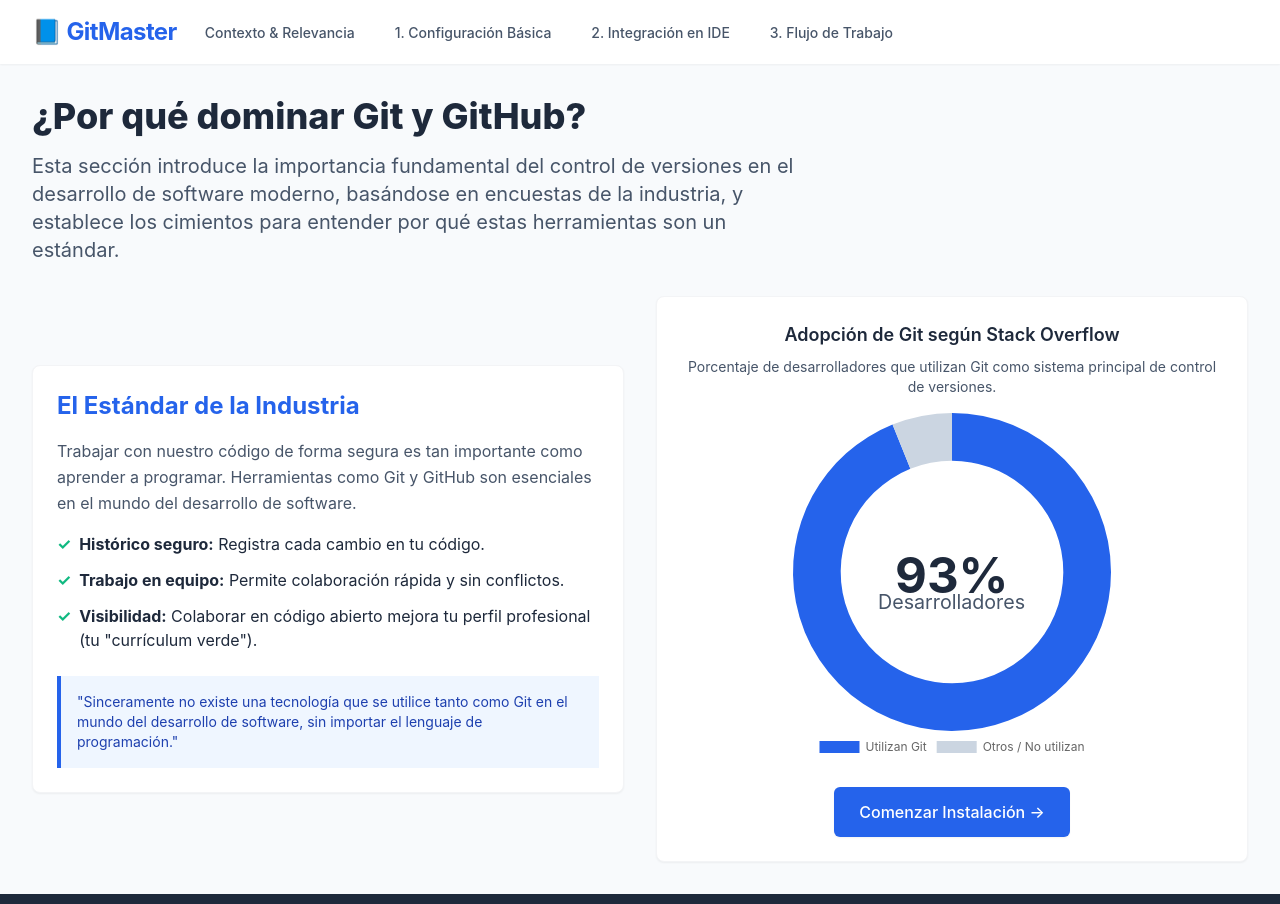
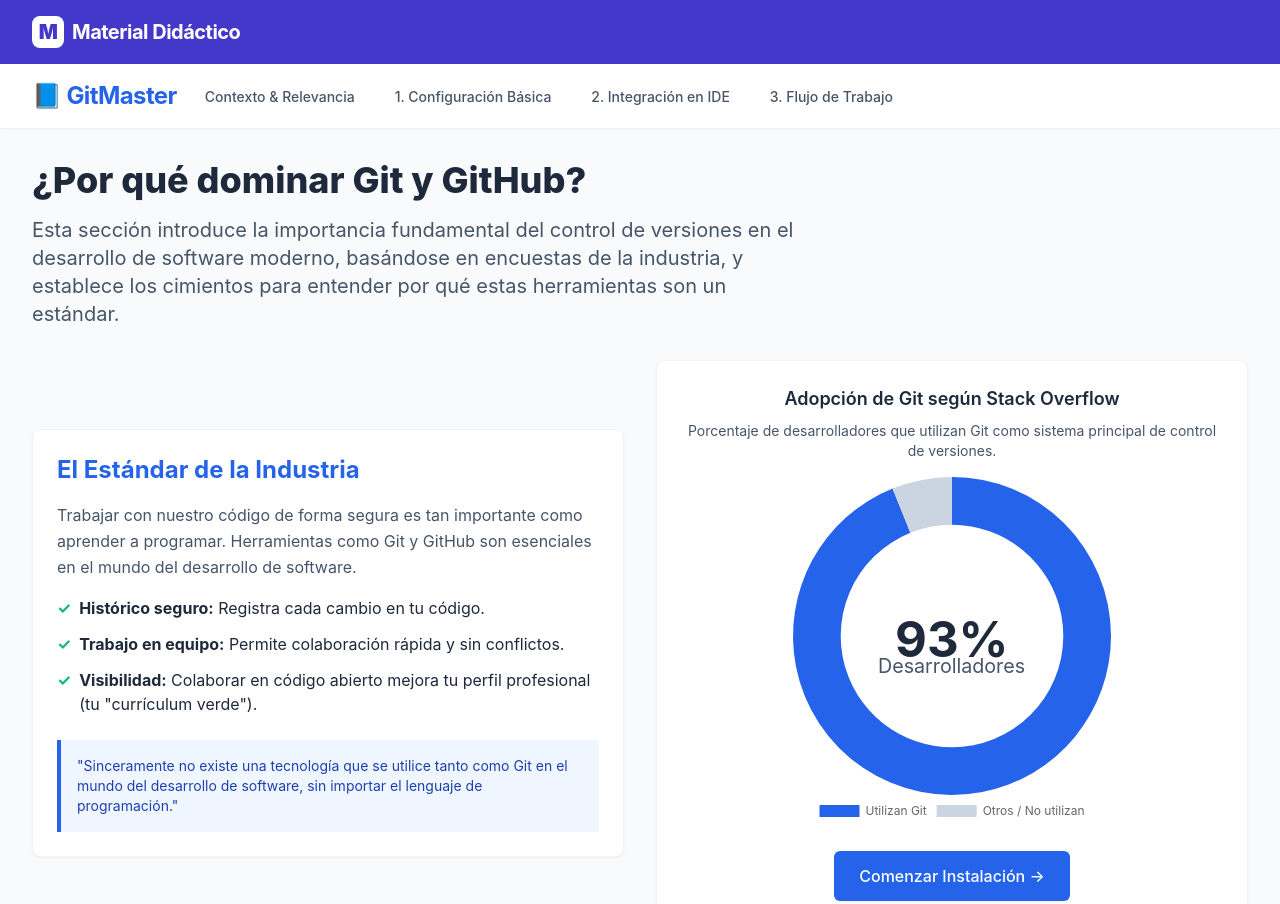
Before and after one commit to LMendoza70/Material-Didactico, a plain HTML site: page POO/Extra/guia-git-github.html in a window 1280 px wide. Shown: the top 904 px of the page. Drawn offline with nearby package versions, Linux system fonts and the light colour scheme.

```diff
--- a/POO/Extra/guia-git-github.html
+++ b/POO/Extra/guia-git-github.html
@@ -131,6 +131,19 @@
 </head>
 
 <body class="bg-background text-primary antialiased">
+
+    <nav class="bg-indigo-700 text-white shadow-md z-50 shrink-0">
+        <div class="max-w-7xl mx-auto px-4 sm:px-6 lg:px-8">
+            <div class="flex justify-between items-center h-16">
+                <a href="../../index.html"
+                    class="flex items-center gap-2 font-bold text-xl tracking-tight transition-transform hover:scale-105">
+                    <span
+                        class="bg-white text-indigo-700 rounded-lg w-8 h-8 flex items-center justify-center font-black">M</span>
+                    Material Didáctico
+                </a>
+            </div>
+        </div>
+    </nav>
 
     <!-- Navegación -->
     <nav class="bg-white shadow-sm sticky top-0 z-50">
```
